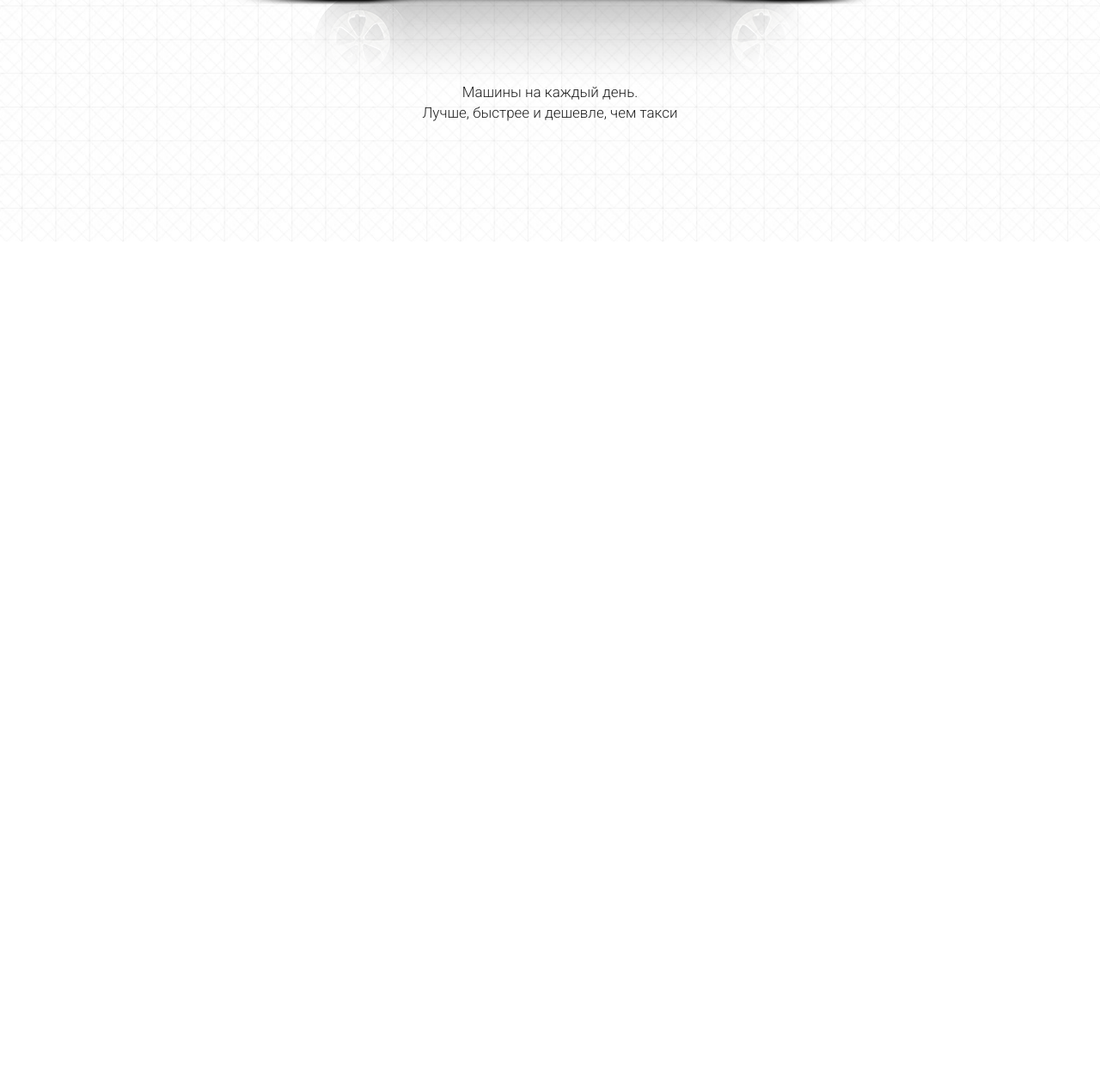
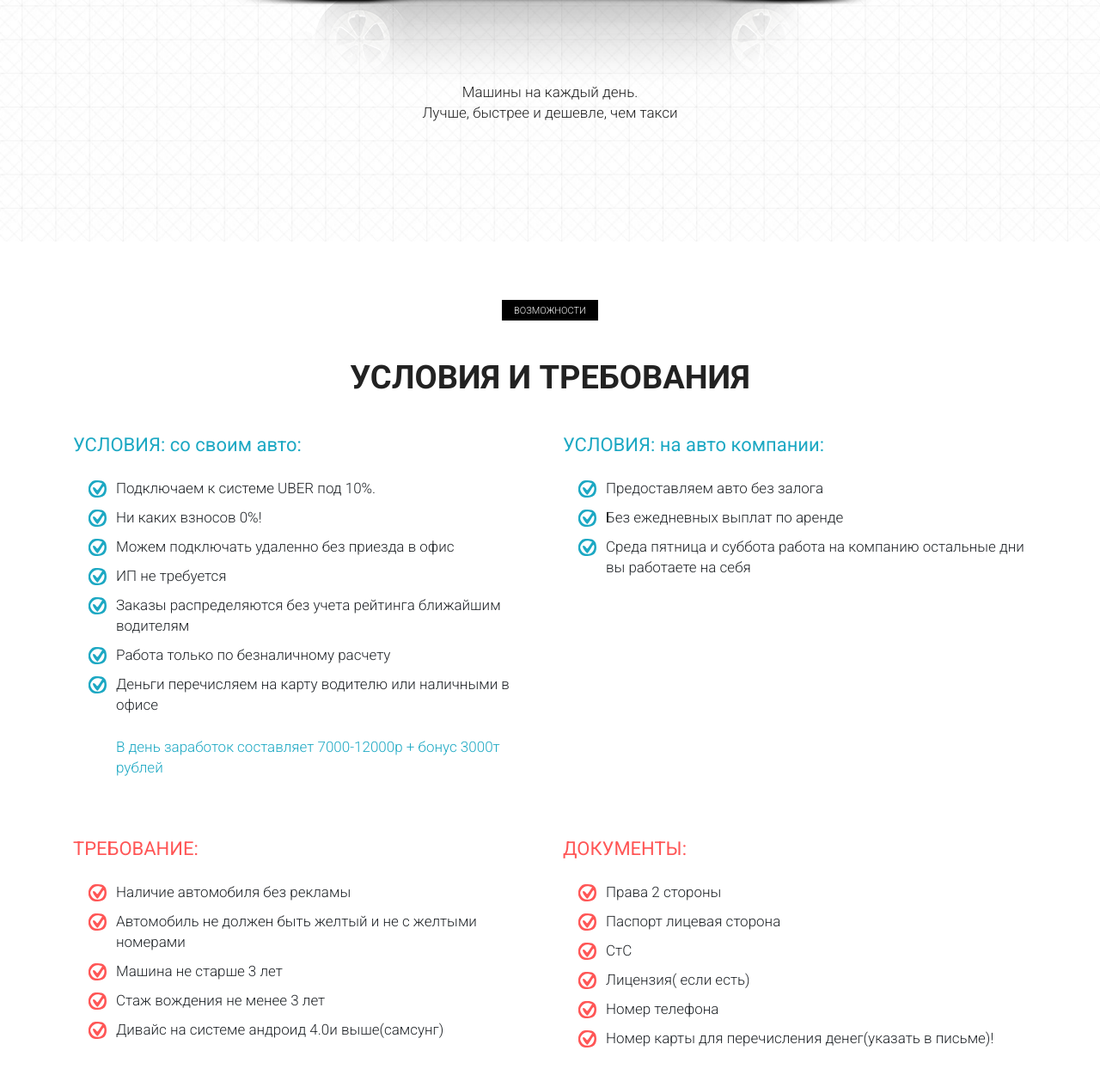
Before and after one commit to shikorin-jr/uber, a website: page src/index.html in a window 1280 px wide. Shown: the part 3402-4660 px from the top of the page at 86% size. Before the commit the page ends 3683 px from the top, so only its background shows below. Drawn offline with Linux system fonts and the light colour scheme.

Commit message:
add block require

```diff
--- a/src/index.html
+++ b/src/index.html
@@ -179,37 +179,37 @@
                 <div class="col-md-4">
                     <div class="mobile__item mobile__item_1">
                         <div class="mobile__subtitle">оформление заказа одним касанием</div>
-                        <div class="mobile__plus"><img src="./icons/plus.png" alt="plus"></div>
+                        <div class="mobile__plus"></div>
                     </div>
                 </div>
                 <div class="col-md-4">
                     <div class="mobile__item mobile__item_2">
                         <div class="mobile__subtitle">надежная подача</div>
-                        <div class="mobile__plus"><img src="./icons/plus.png" alt="plus"></div>
+                        <div class="mobile__plus"></div>
                     </div>
                 </div>
                 <div class="col-md-4">
                     <div class="mobile__item mobile__item_3">
                         <div class="mobile__subtitle">прозрачные цены</div>
-                        <div class="mobile__plus"><img src="./icons/plus.png" alt="plus"></div>
+                        <div class="mobile__plus"></div>
                     </div>
                 </div>
                 <div class="col-md-4">
                     <div class="mobile__item mobile__item_4">
                         <div class="mobile__subtitle">безналичная оплата</div>
-                        <div class="mobile__plus"><img src="./icons/plus.png" alt="plus"></div>
+                        <div class="mobile__plus"></div>
                     </div>
                 </div>
                 <div class="col-md-4">
                     <div class="mobile__item mobile__item_5">
                         <div class="mobile__subtitle">обратная связь</div>
-                        <div class="mobile__plus"><img src="./icons/plus.png" alt="plus"></div>
+                        <div class="mobile__plus"></div>
                     </div>
                 </div>
                 <div class="col-md-4">
                     <div class="mobile__item mobile__item_6">
                         <div class="mobile__subtitle">разделить стоимость поездки</div>
-                        <div class="mobile__plus"><img src="./icons/plus.png" alt="plus"></div>
+                        <div class="mobile__plus"></div>
                     </div>
                 </div>
             </div>
@@ -229,5 +229,75 @@
             </div>
         </div>
     </section>
+    <section class="require">
+        <div class="container">
+            <div class="label">возможности</div>
+            <h2 class="title">условия и требования</h2>
+            <div class="row">
+                <div class="col-md-6">
+                    <div class="require__block">
+                        <div class="require__title">
+                            УСЛОВИЯ: со своим авто:
+                        </div>
+                        <ul class="require__list">
+                            <li>Подключаем к системе UBER  под 10%.</li>
+                            <li>Ни каких взносов  0%!</li>
+                            <li>Можем подключать удаленно без приезда в офис</li>
+                            <li>ИП не требуется</li>
+                            <li>Заказы распределяются без учета рейтинга ближайшим водителям</li>
+                            <li>Работа только по безналичному расчету</li>
+                            <li>Деньги перечисляем на карту водителю или наличными в офисе</li>
+                            <div class="require__descr">
+                                В день заработок составляет 7000-12000р + бонус 3000т рублей
+                            </div>
+                        </ul>
+                    </div>
+                </div>
+                <div class="col-md-6">
+                    <div class="require__block">
+                        <div class="require__title">
+                            УСЛОВИЯ: на авто компании:
+                        </div>
+                        <ul class="require__list">
+                            <li>Предоставляем авто без залога</li>
+                            <li>Без ежедневных выплат по аренде</li>
+                            <li>Среда пятница и суббота работа на компанию остальные дни вы работаете на себя</li>
+                        </ul>
+                    </div>
+                </div>
+            </div>
+            <div class="row">
+                <div class="col-md-6">
+                    <div class="require__block require__block_nmb warning">
+                        <div class="require__title">
+                            ТРЕБОВАНИЕ:
+                        </div>
+                        <ul class="require__list">
+                            <li>Наличие автомобиля без рекламы</li>
+                            <li>Автомобиль не должен быть желтый и не с желтыми номерами</li>
+                            <li>Машина не старше 3 лет</li>
+                            <li>Стаж вождения не менее 3 лет</li>
+                            <li>Дивайс на системе андроид 4.0и выше(самсунг)</li>
+                        </ul>
+                    </div>
+                </div>
+                <div class="col-md-6">
+                    <div class="require__block require__block_nmb warning">
+                        <div class="require__title">
+                            ДОКУМЕНТЫ:
+                        </div>
+                        <ul class="require__list">
+                            <li>Права 2 стороны</li>
+                            <li>Паспорт лицевая сторона</li>
+                            <li>СтС</li>
+                            <li>Лицензия( если есть)</li>
+                            <li>Номер телефона</li>
+                            <li>Номер карты для перечисления денег(указать в письме)!</li>
+                        </ul>
+                    </div>
+                </div>
+            </div>
+        </div>
+    </section>
 </body>
 </html>
--- /dev/null
+++ b/src/scss/base/_mixin.scss
@@ -0,0 +1,6 @@
+@mixin btn_hover{
+    &:hover{
+        background-image: none;
+        background-color: $main-color;
+    }
+}
--- a/src/scss/blocks/_header.scss
+++ b/src/scss/blocks/_header.scss
@@ -70,6 +70,7 @@
             font-size: 14px;
             font-weight: 400;
             text-transform: uppercase;
+            @include btn_hover;
         }
     }
 }
--- a/src/scss/blocks/_mobile.scss
+++ b/src/scss/blocks/_mobile.scss
@@ -53,5 +53,29 @@
         left: 50%;
         transform: translateX(-50%);
         cursor: pointer;
+        &:before{
+            content: '';
+            display: block;
+            width: 14px;
+            height: 2px;
+            background-color: $main-color;
+            transition: 0.3 all;
+        }
+        &:after{
+            position: absolute;
+            left: 50%;
+            transform: translateX(-50%);
+            content: '';
+            display: block;
+            width: 2px;
+            height: 14px;
+            background-color: $main-color;
+            transition: 0.3 all;
+        }
+        &:hover{
+            &:before, &:after{
+                background-color: $second-color;
+            }
+        }
     }
 }
--- a/src/scss/blocks/_promo.scss
+++ b/src/scss/blocks/_promo.scss
@@ -42,5 +42,6 @@
         font-size: 18px;
         font-weight: 400;
         text-transform: uppercase;
+        @include btn_hover;
     }
 }
--- /dev/null
+++ b/src/scss/blocks/_require.scss
@@ -0,0 +1,55 @@
+.require{
+    padding: 68px 0 84px 0;
+    &__block{
+        margin: 33px 0;
+        &_nmb{
+            margin-bottom: 0px;
+        }
+    }
+    &__title{
+        font-weight: 400;
+        font-size: 22px;
+        color: #1ca8c3;
+    }
+    &__list{
+        list-style-type: none;
+        padding-left: 50px;
+        margin-top: 22px;
+        li{
+            position: relative;
+            font-weight: 300;
+            font-size: 17px;
+            line-height: 24px;
+            margin-bottom: 10px;
+            &:before{
+                content: '';
+                display: block;
+                position: absolute;
+                left: -32px;
+                top: 3px;
+                width: 21px;
+                height: 20px;
+                background: url(../icons/check_blue.svg) center (center/cover) no-repeat;
+            }
+        }
+    }
+    &__descr{
+        color: #1CA8C3;
+        font-size: 17px;
+        font-weight: 300;
+        margin-top: 25px;
+        line-height: 24px;
+    }
+    .warning{
+        .require__title{
+            color: $second-color;
+        }
+        .require__list{
+            li{
+                &:before{
+                    background: url(../icons/check_red.svg) center (center/cover) no-repeat;
+                }
+            }
+        }
+    }
+}
--- a/src/scss/style.scss
+++ b/src/scss/style.scss
@@ -47,8 +47,10 @@
     }
 }
 @import "./base/variables";
+@import "./base/mixin";
 @import "./blocks/header";
 @import "./blocks/promo";
 @import "./blocks/reasons";
 @import "./blocks/mobile";
 @import "./blocks/choice";
+@import "./blocks/require";
```
Also changed, not shown: src/css/style.min.css.
